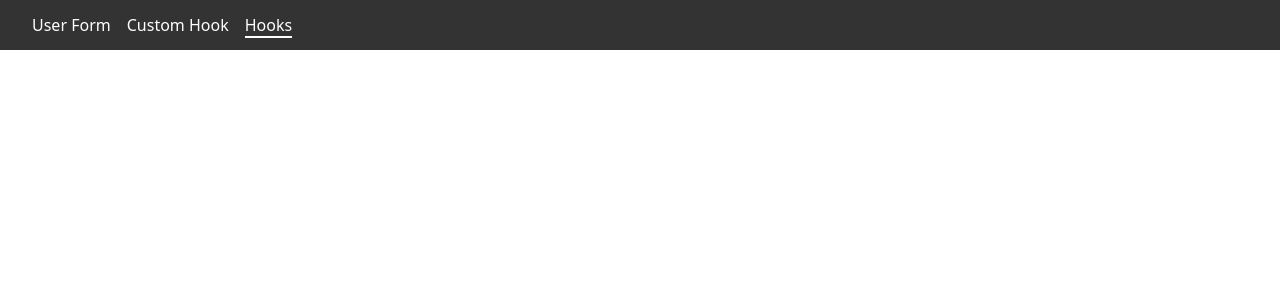
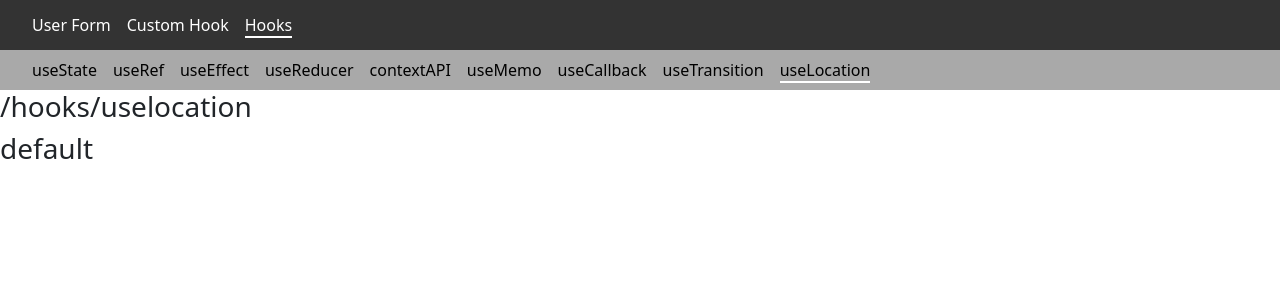
Before and after one commit to Vaibhavi7499/react-may-practice, a React (Vite) app: page /hooks/uselocation in a window 1280 px wide. Shown: the top 300 px of the page. Built offline with nearby package versions, Linux system fonts and the light colour scheme.

Commit message:
useLocation hook in reactJS

```diff
--- a/src/App.jsx
+++ b/src/App.jsx
@@ -13,6 +13,7 @@
 import HookUseMemo from "./component/Hooks/HookUseMemo";
 import Parent from "./component/Hooks/UseCallback/Parent";
 import HookUseTransition from "./component/Hooks/HookUseTransition";
+import HookUseLocation from "./component/Hooks/HookUseLocation";
 
 
 const App = () => {
@@ -34,6 +35,7 @@
         <Route path="usememo" element={<HookUseMemo/>} />
         <Route path="callback" element={<Parent/>} />
         <Route path="usetransition" element={<HookUseTransition/>} />
+        <Route path="uselocation" element={<HookUseLocation/>} />
       </Route>
       </Routes>
     </>
--- a/src/component/Hooks/HookLayout.jsx
+++ b/src/component/Hooks/HookLayout.jsx
@@ -29,6 +29,9 @@
        <li>
         <NavLink to="/hooks/usetransition">useTransition</NavLink>
       </li>
+      <li>
+        <NavLink to="/hooks/uselocation" state={{fname:"COCSIT"}}>useLocation</NavLink>
+      </li>
     </ul>
     <Outlet />
     </>
--- /dev/null
+++ b/src/component/Hooks/HookUseLocation.jsx
@@ -0,0 +1,19 @@
+import React from "react";
+import { useLocation } from "react-router-dom";
+
+const HookUseLocation = () => {
+  let location = useLocation();
+  //console.log(location)
+
+  return (
+    <div>
+      <h3>{location?.pathname}</h3>
+      <h3>{location?.hash}</h3>
+      <h3>{location?.key}</h3>
+      <h3>{location?.search}</h3>
+      <h3>{location?.state?.fname}</h3>
+    </div>
+  );
+};
+
+export default HookUseLocation;
```
